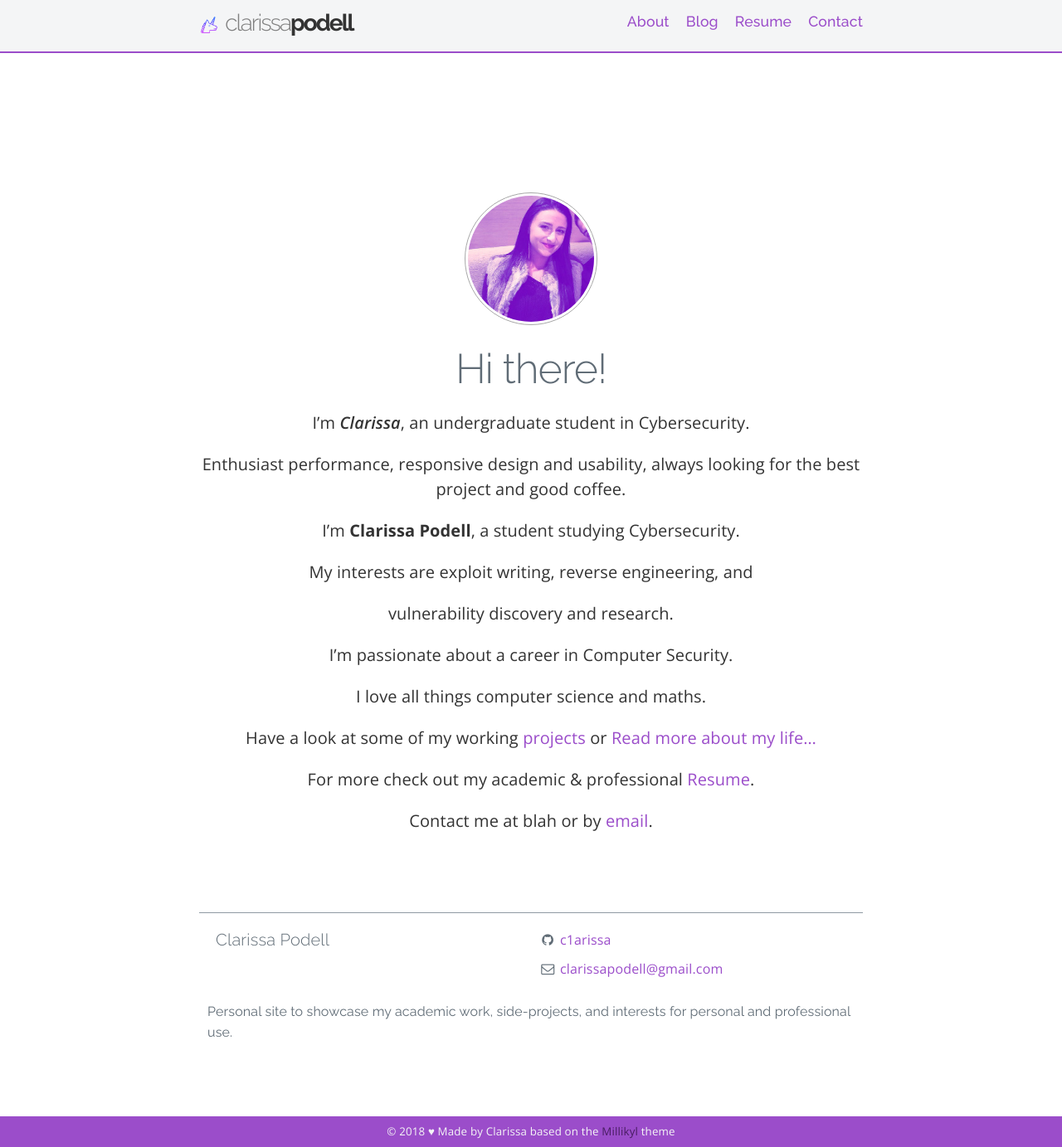
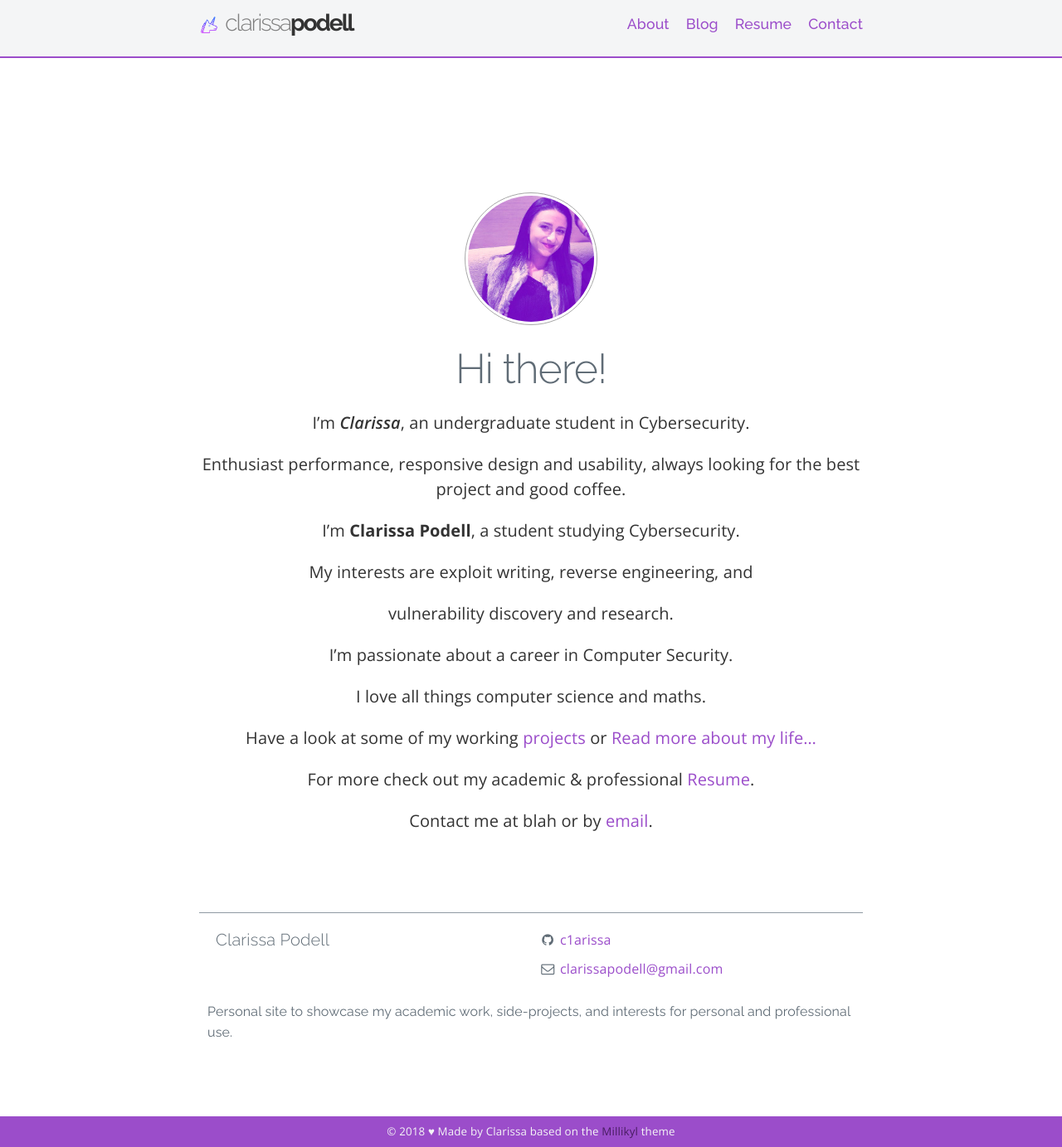
Before and after one commit to c1arissa/c1arissa.github.io, a Jekyll site: the page built from index.md, in a window 1280 px wide and 1383 px high. Shown: the whole window at 83% size. Built offline with Jekyll 4.4.1, drawn with Linux system fonts in a browser that asks for light colours; nearby versions of some CDN libraries; a style sheet for code colours, icons or effects is not loaded.

Commit message:
Update _nav.scss

```diff
--- a/_sass/_nav.scss
+++ b/_sass/_nav.scss
@@ -19,7 +19,7 @@ nav {
 	padding-left: 20px;
         //padding: 1.375rem 18px 0.8rem;
 	//line-height: $nav-height;
-	line-height: 52px;
+	line-height: 58px;
         background: $nav-background;
         color: $nav-font-color;
         text-decoration: none;
@@ -151,15 +151,13 @@ nav {
 }
 
 .navigation {
-	//height: $nav-height;
 	background: $nav-background;
-	// ----
+	border-bottom: 2px solid $color-primary;
 	position: fixed;
 	top:0;
 	left:0;
 	width: 100%;
-	border-bottom: 2px solid $color-primary;
-	min-height: 56px;
+	min-height: $nav-height;
 }
 
 .nav-container {
```
